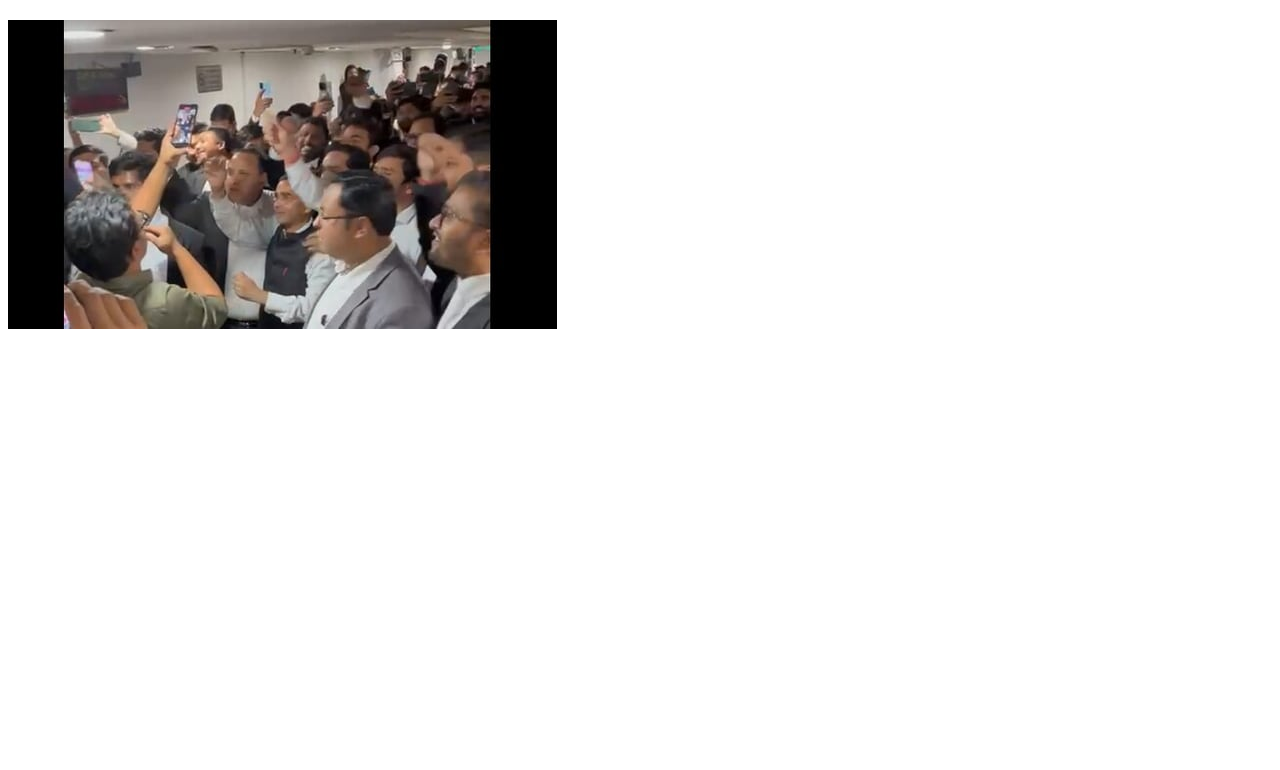
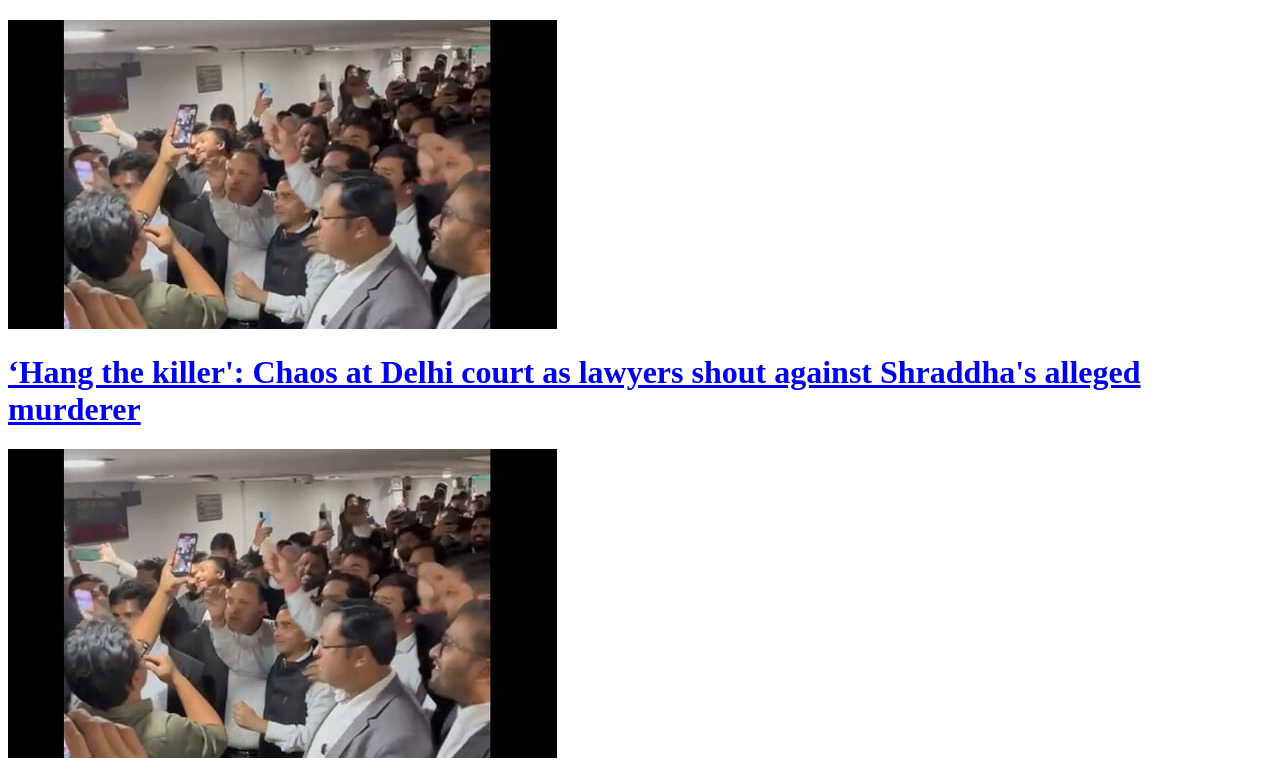
Before and after one commit to arhamjain123/news1, a plain HTML site: page index.html in a window 1280 px wide. Shown: the part 4347-5117 px from the top of the page. Before the commit the page ends 4688 px from the top, so only its background shows below. Drawn offline with Linux system fonts and the light colour scheme.

Commit message:
version 3

```diff
--- a/index.html
+++ b/index.html
@@ -142,6 +142,16 @@
             <img src="./img/13.jpeg">
         </a>
 
+        <h1>
+            <a href="./12.html">
+
+                ‘Hang the killer': Chaos at Delhi court as lawyers shout against Shraddha's alleged murderer
+            </a>
+        </h1>
+        <a href="./12.html">
+
+            <img src="./img/13.jpeg">
+        </a>
 
     </body>
 </html>
```
